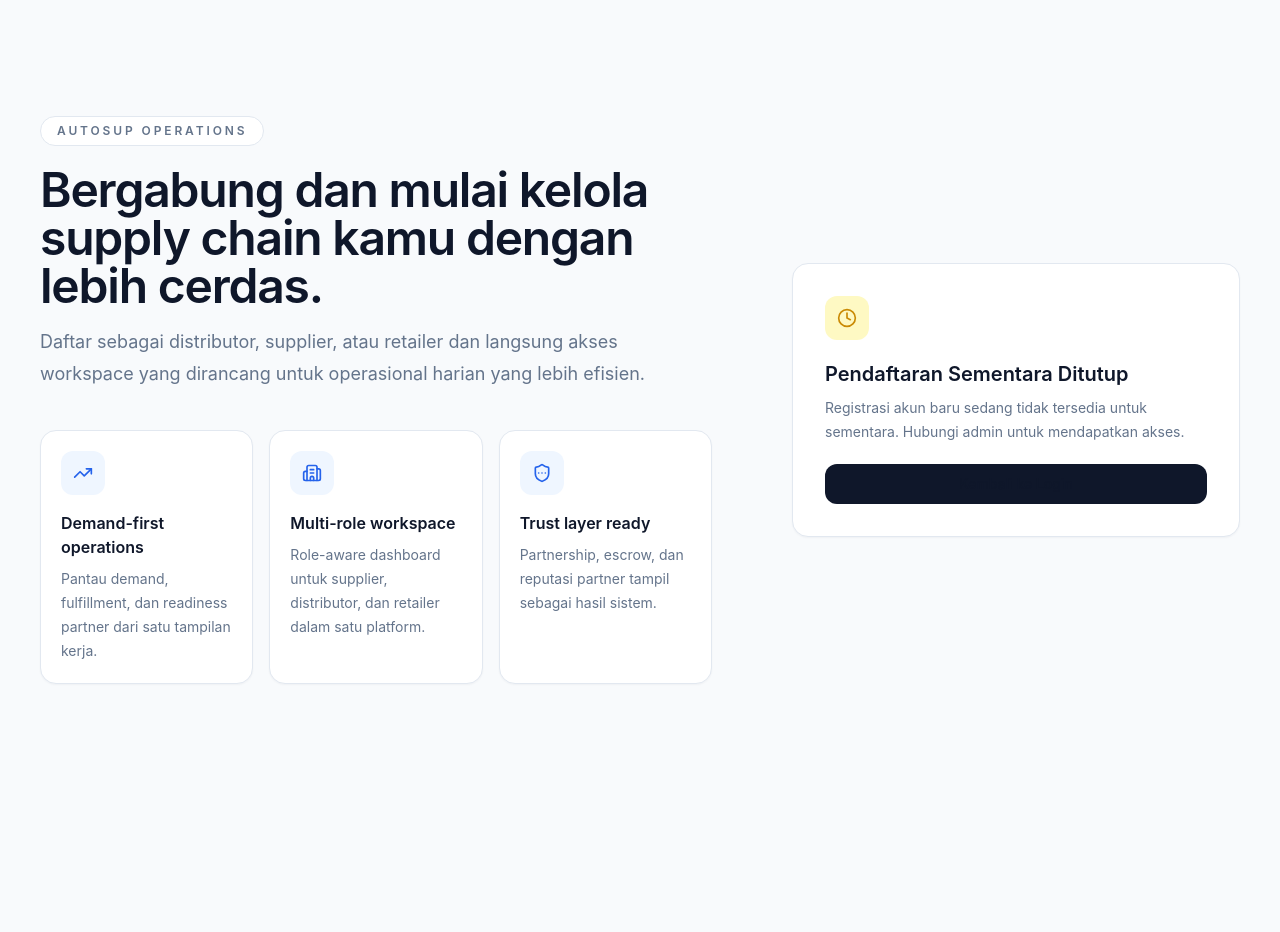
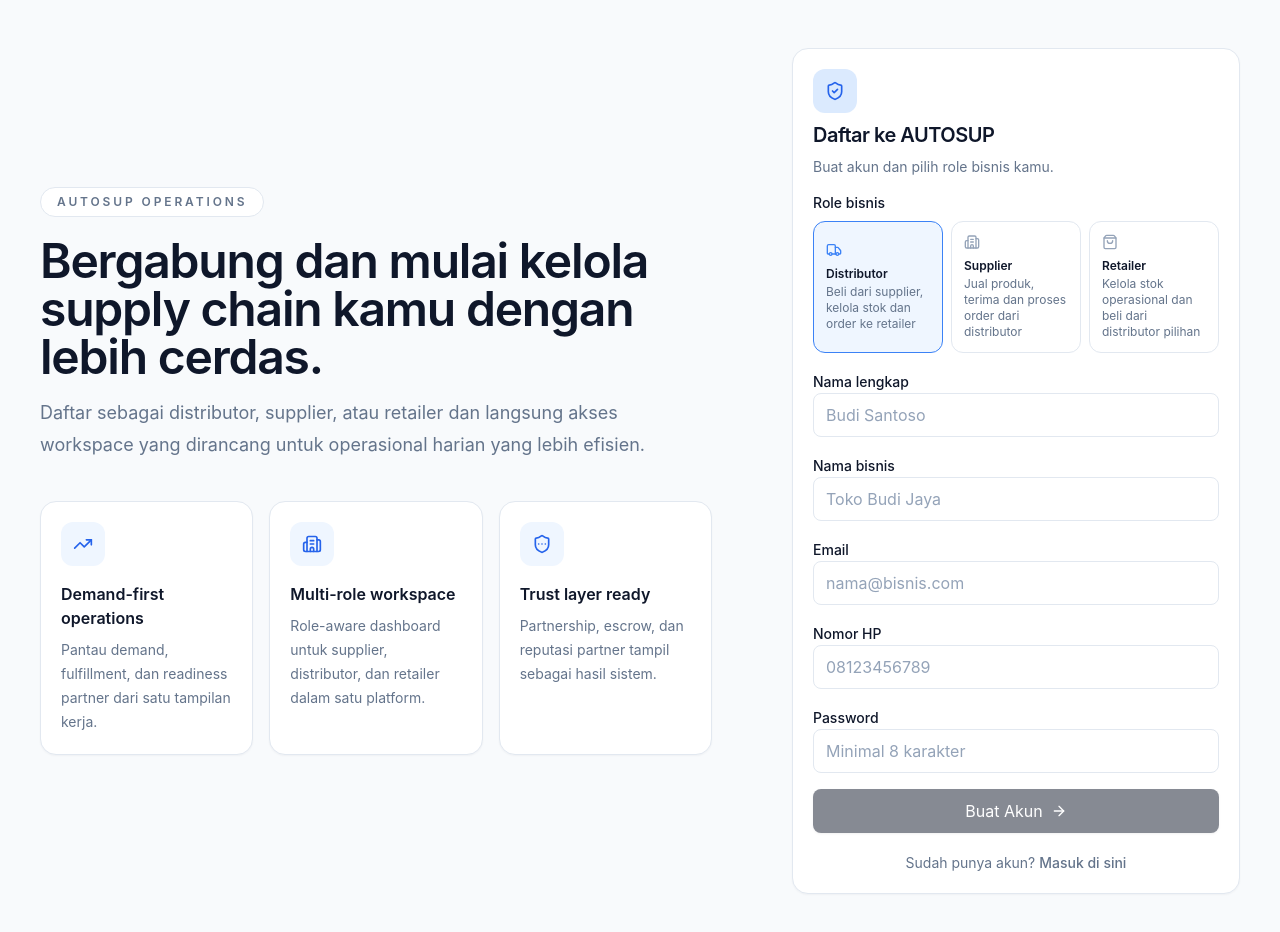
Before and after one commit to geraltritama/autosup, a Next.js app in the folder frontend/: page /auth/register in a window 1280 px wide. Shown: the top 932 px of the page. Before the commit the page ends 800 px from the top, so only its background shows below. Built offline with nearby package versions, Linux system fonts and the light colour scheme; no server answers; what react-google-recaptcha-v3 would draw is missing.

Commit message:
fix(auth): restore registration form, add login success check, improve error handling

```diff
--- a/frontend/app/auth/register/page.tsx
+++ b/frontend/app/auth/register/page.tsx
@@ -1,5 +1,5 @@
-import { ShieldEllipsis, Building2, TrendingUp, Clock } from "lucide-react";
-import Link from "next/link";
+import { ShieldEllipsis, Building2, TrendingUp } from "lucide-react";
+import { RegisterForm } from "@/components/auth/register-form";
 
 const highlights = [
   {
@@ -58,23 +58,7 @@
         </section>
 
         <div className="flex justify-center lg:justify-end">
-          <div className="w-full max-w-md rounded-2xl border border-[#E2E8F0] bg-white p-8 shadow-[0_1px_2px_rgba(15,23,42,0.04)] space-y-5">
-            <div className="flex h-11 w-11 items-center justify-center rounded-xl bg-[#FEF9C3] text-[#CA8A04]">
-              <Clock className="h-5 w-5" />
-            </div>
-            <div className="space-y-2">
-              <h2 className="text-xl font-semibold text-[#0F172A]">Pendaftaran Sementara Ditutup</h2>
-              <p className="text-sm leading-6 text-[#64748B]">
-                Registrasi akun baru sedang tidak tersedia untuk sementara. Hubungi admin untuk mendapatkan akses.
-              </p>
-            </div>
-            <Link
-              href="/auth/login"
-              className="block w-full rounded-xl bg-[#0F172A] px-4 py-2.5 text-center text-sm font-medium text-white hover:bg-[#1E293B] transition-colors"
-            >
-              Kembali ke Login
-            </Link>
-          </div>
+          <RegisterForm />
         </div>
       </div>
     </main>
--- a/frontend/hooks/useAuth.ts
+++ b/frontend/hooks/useAuth.ts
@@ -43,17 +43,21 @@
     setError(null);
     try {
       const { data: res } = await api.post<ApiResponse<LoginResponseData>>("/auth/login", payload);
+      if (!res.success || !res.data) {
+        setError(res.message ?? "Login gagal. Periksa email dan password kamu.");
+        return;
+      }
       const { access_token, refresh_token, ...user } = res.data;
-      // Backend login doesn't return email — inject from payload
-      setAuth({ ...user, email: payload.email }, access_token, refresh_token);
+      setAuth({ ...user, email: user.email ?? payload.email }, access_token, refresh_token);
       router.push("/dashboard/dashboard");
     } catch (err: unknown) {
       const apiError = err as { response?: { data?: ApiResponse } };
       const code = apiError.response?.data?.error_code;
+      const msg = apiError.response?.data?.message;
       if (code === "CAPTCHA_FAILED" || code === "CAPTCHA_MISSING") {
         setError("Verifikasi gagal, coba lagi.");
       } else {
-        setError(apiError.response?.data?.message ?? "Login gagal. Periksa email dan password kamu.");
+        setError(msg ?? "Login gagal. Periksa email dan password kamu.");
       }
     } finally {
       setIsLoading(false);
@@ -81,14 +85,15 @@
         return;
       }
       if (!res.data?.access_token) {
-        // Email confirmation required — not an error
-        setSuccessMessage("Registrasi berhasil! Cek email untuk konfirmasi, lalu login.");
+        // No auto-login token — email confirmation required
+        setSuccessMessage("Registrasi berhasil! Silakan login dengan akun yang sudah dibuat.");
         return;
       }
+      // Auto-login on register
       setAuth(
         {
           user_id: res.data.user_id,
-          email: res.data.email,
+          email: res.data.email ?? payload.email,
           role: res.data.role,
           full_name: payload.full_name,
           business_name: payload.business_name,
@@ -99,8 +104,7 @@
       router.push("/dashboard/dashboard");
     } catch (err: unknown) {
       const apiError = err as { response?: { data?: ApiResponse } };
-      const msg = apiError.response?.data?.message;
-      setError(msg ?? "Registrasi gagal. Periksa koneksi atau coba lagi.");
+      setError(apiError.response?.data?.message ?? "Registrasi gagal. Periksa koneksi atau coba lagi.");
     } finally {
       setIsLoading(false);
     }
```
